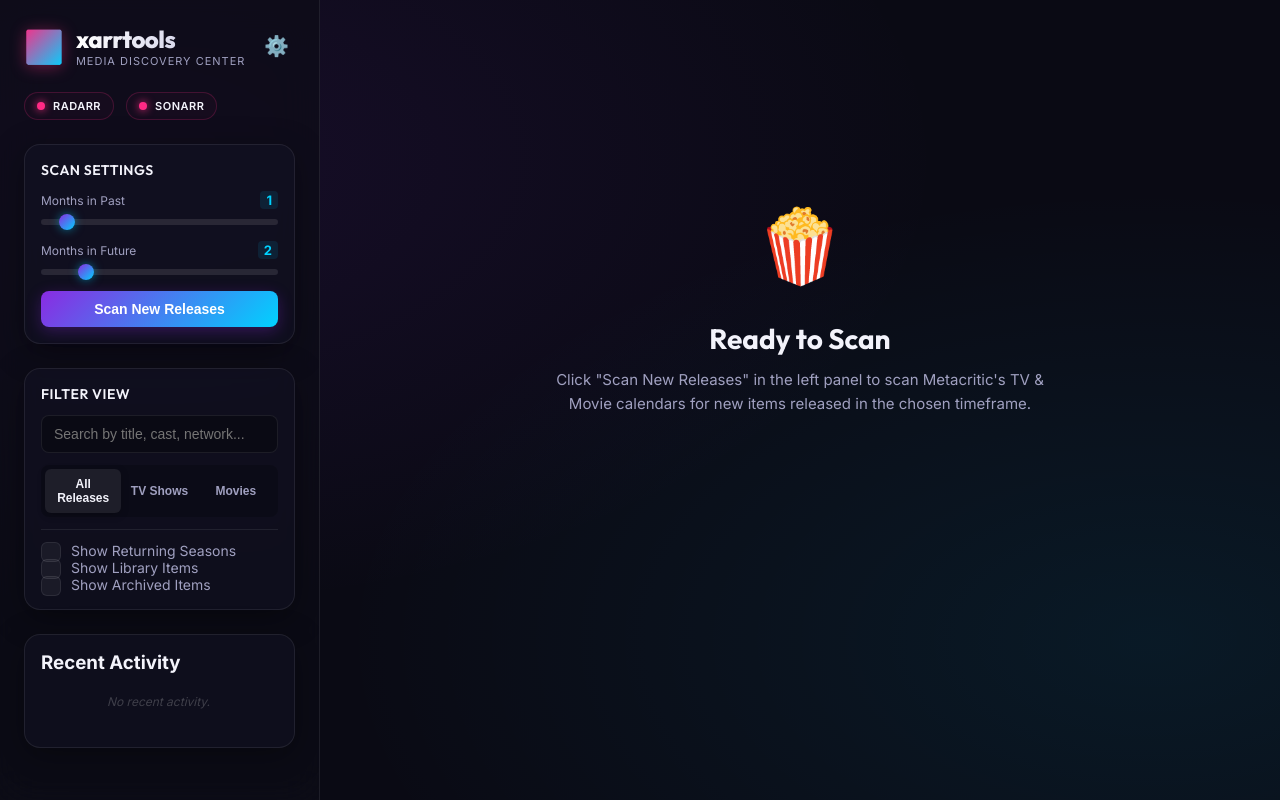
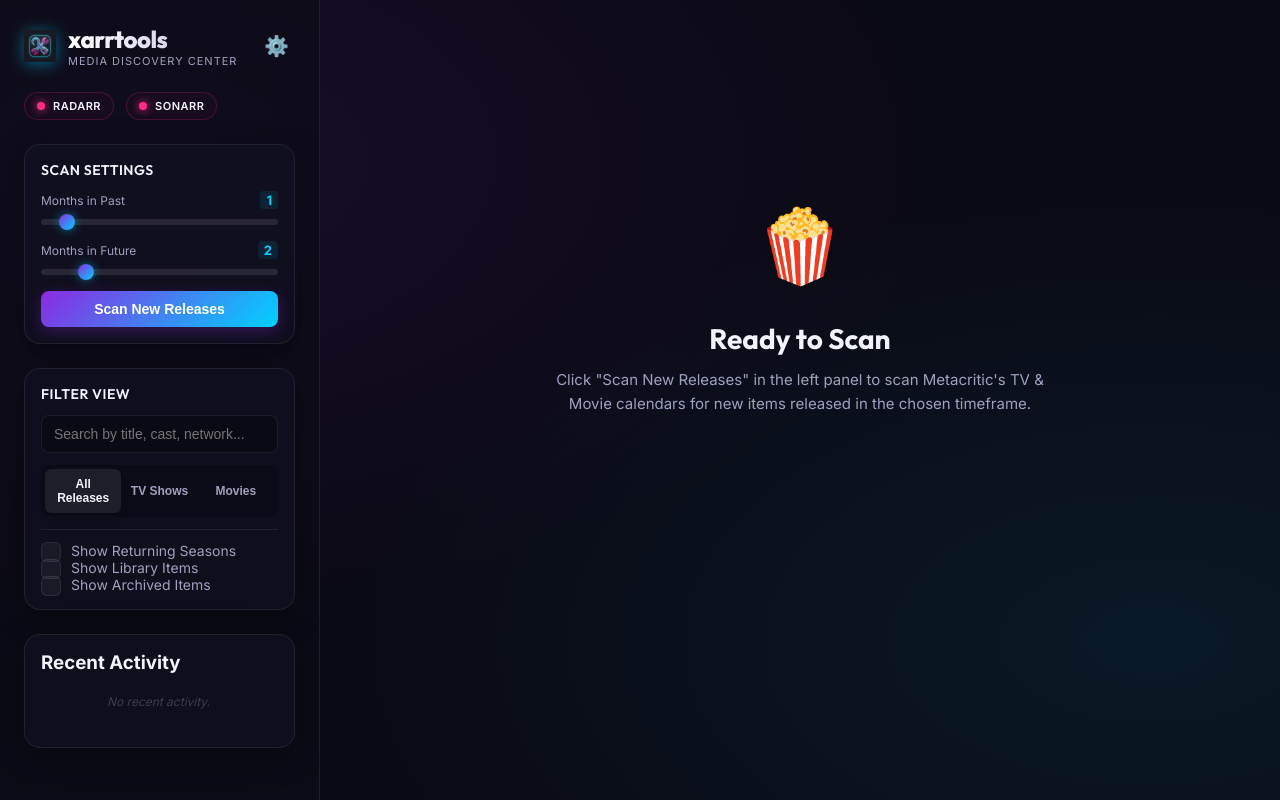
Before and after one commit to devicenul/xarrtools, a Flask app: page / in a window 1280 px wide. Run offline with Flask 3, Linux system fonts and the light colour scheme; data comes from the database, SQL or seed files in the repository; data that the repository does not hold is empty.

Commit message:
design: integrate brand logo and favicon images into UI template

```diff
--- a/xarrtools/templates/index.html
+++ b/xarrtools/templates/index.html
@@ -10,13 +10,15 @@
     <link href="https://fonts.googleapis.com/css2?family=Inter:wght@300;400;500;600;700&family=Outfit:wght@400;500;600;700;800&display=swap" rel="stylesheet">
     <!-- Stylesheet -->
     <link rel="stylesheet" href="/static/style.css">
+    <!-- Favicon -->
+    <link rel="icon" href="/static/favicon.png" type="image/png">
 </head>
 <body>
     <div class="app-container">
         <!-- Sidebar / Header -->
         <header class="app-header">
             <div class="logo-area">
-                <div class="logo-icon">🎦</div>
+                <img src="/static/favicon.png" class="logo-img" alt="xarrtools logo" style="width: 32px; height: 32px; filter: drop-shadow(0 2px 8px rgba(0, 210, 255, 0.45)); object-fit: contain;">
                 <div class="logo-text">
                     <h1>xarrtools</h1>
                     <span>Media Discovery Center</span>
```
Also changed, not shown: xarrtools/templates/favicon.png (added), xarrtools/templates/logo.png (added), 1 other file.
